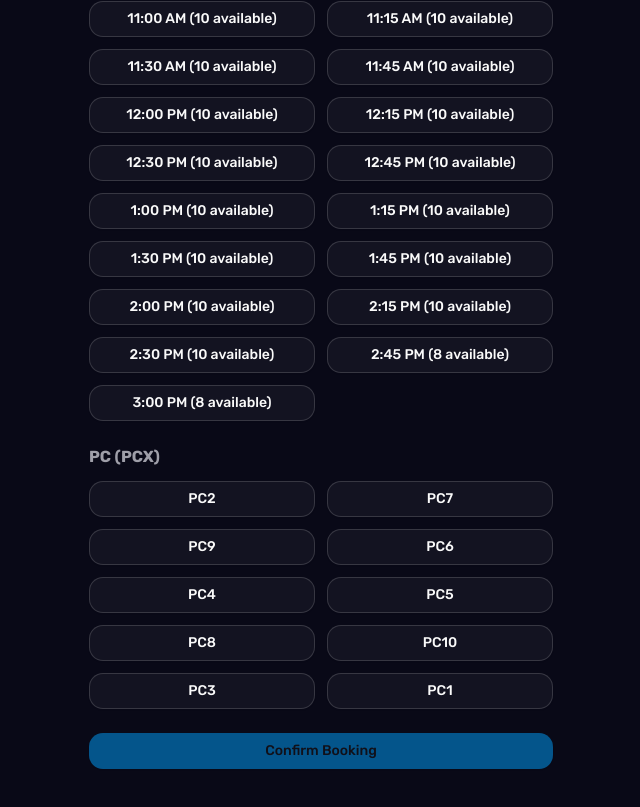
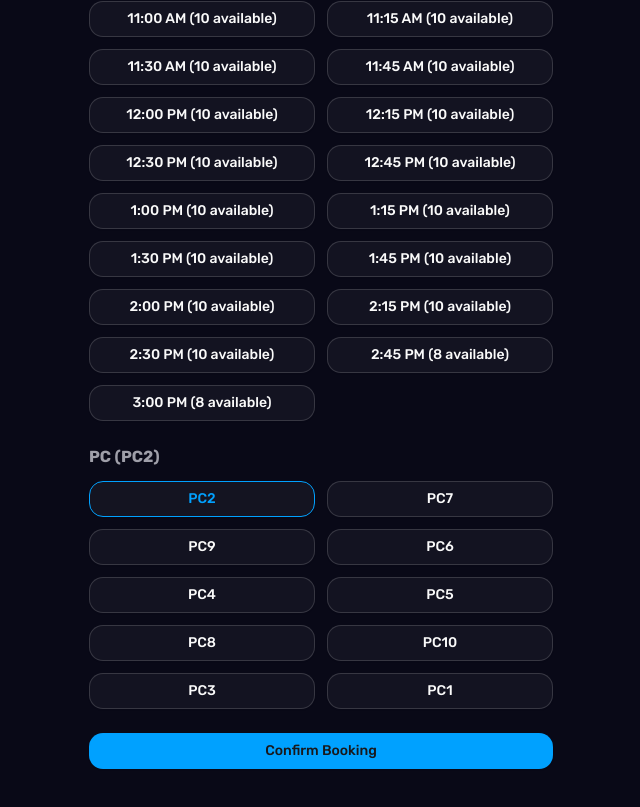
Before and after one commit to austinolig/ggleap-booking-portal, a Next.js app: page / in a window 1280 px wide. Shown: the part 776-1583 px from the top of the page, without its empty margins (319-959 px from the left). Built offline with nearby package versions, Linux system fonts and the light colour scheme.

Commit message:
refactored confirmation drawer as a part of booking form component

```diff
--- a/components/booking-form/index.tsx
+++ b/components/booking-form/index.tsx
@@ -7,7 +7,7 @@ import DateSelect from "./date-select";
 import DurationSelect from "./duration-select";
 import TimeSlotSelect from "./time-select";
 import MachineSelect from "./machine-select";
-import ConfirmationDrawer from "../confirmation-drawer";
+import ConfirmationDrawer from "./confirmation-drawer";
 
 const dates = [new Date("April 10 2025"), new Date("April 11 2025")];
 const durations = [90, 60];
@@ -49,7 +49,6 @@ export default function BookingForm({
 		const firstAvailableMachine =
 			machines.find((machine) => machine.Available) ?? null;
 		setSelectedMachine(firstAvailableMachine);
-		setSelectedMachine(null);
 	}, [machines]);
 
 	return (
```
Also changed, not shown: components/booking-form/confirmation-drawer.tsx (renamed from components/confirmation-drawer/index.tsx).
